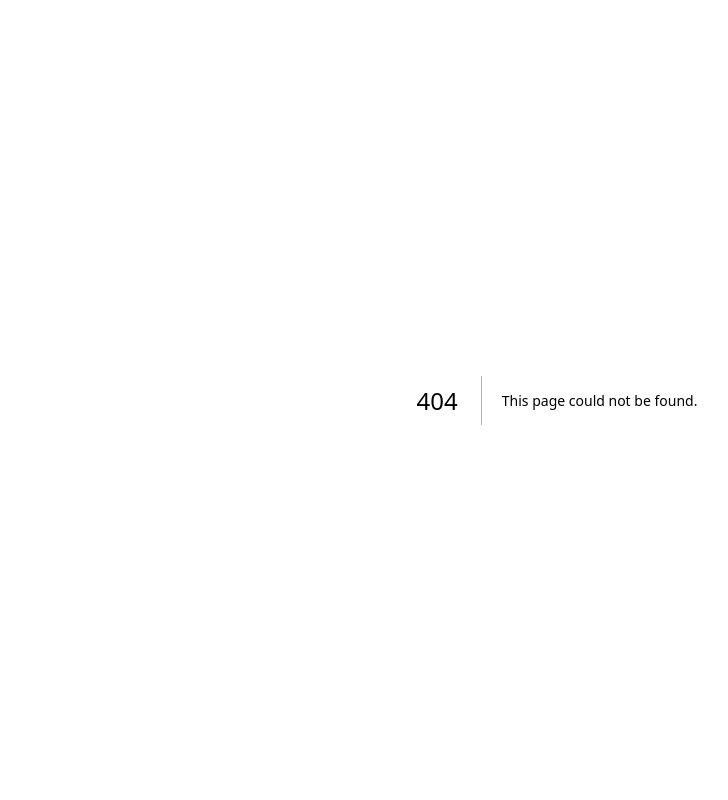
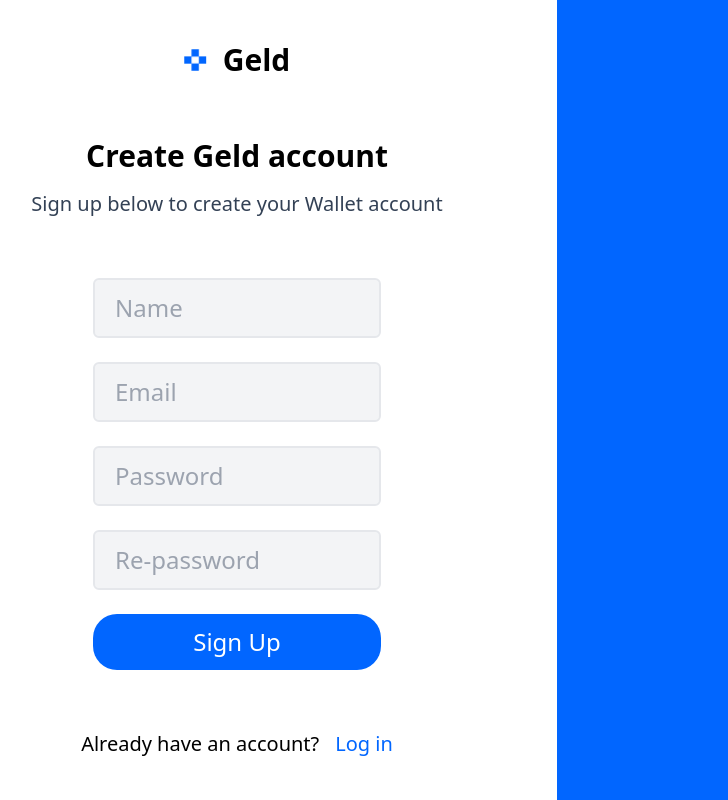
Before and after one commit to Zolushkazz/income-expense, a Next.js app in the folder frontend-income-expense/: page /signupPage in a window 1280 px wide. Before the commit this address had no page. Shown: the whole page, without its empty margins (83-811 px from the left). Built offline with nearby package versions, Linux system fonts and the light colour scheme.

Commit message:
loginSignup done

```diff
--- a/frontend-income-expense/package.json
+++ b/frontend-income-expense/package.json
@@ -9,9 +9,12 @@
     "lint": "next lint"
   },
   "dependencies": {
+    "axios": "^1.6.7",
+    "next": "14.1.0",
     "react": "^18",
     "react-dom": "^18",
-    "next": "14.1.0"
+    "react-icons": "^5.0.1",
+    "router": "^1.3.8"
   },
   "devDependencies": {
     "autoprefixer": "^10.0.1",
--- /dev/null
+++ b/frontend-income-expense/src/components/LoadingEnter.jsx
@@ -0,0 +1,14 @@
+import Image from "next/image";
+import { AiOutlineLoading3Quarters } from "react-icons/ai";
+
+
+export const LoadingEnter = () => {
+  return (
+    <div>
+      <div className="flex items-center gap-4">
+        <Image src="/geldLogo.png" width={44} height={44} alt="" />
+        <h2 className="text-3xl font-bold">Geld</h2>
+      </div>
+    </div>
+  );
+};
--- a/frontend-income-expense/src/components/Login.jsx
+++ b/frontend-income-expense/src/components/Login.jsx
@@ -1,11 +1,47 @@
 import Image from "next/image";
+import axios from "axios";
+import { useRouter } from "next/router";
+import { useState } from "react";
 
 export const Login = () => {
+  const [userData, setUserData] = useState({});
+
+  const { push } = useRouter();
+  const url = "http://localhost:8000/users/login";
+
+  const jumpToPage = () => {
+    push("/signupPage");
+  };
+
+  const handleSubmit = async (e) => {
+    e.preventDefault();
+    try {
+      await axios.post(url, userData).then((res) => {
+
+        if (res.data !== "Email or password is incorrect") {
+          push("/");
+        } else {
+          alert(res.data);
+        }
+      });
+    } catch (error) {
+      console.log(error);
+    }
+  };
+
+  const handleChange = (e) => {
+    const { name, value } = e.target;
+    setUserData({
+      ...userData,
+      [name]: value,
+    });
+  };
+
   return (
     <div className="w-full h-full flex ">
       <div className="flex flex-col gap-[60px] items-center w-1/2 h-full justify-center  ">
         <div className="flex items-center gap-4">
-          <Image src="/geldLogo.png" width={23} height={23} />
+          <Image src="/geldLogo.png" width={23} height={23} alt="" />
           <h2 className="text-2xl font-bold">Geld</h2>
         </div>
         <div className="flex flex-col items-center gap-4">
@@ -14,25 +50,37 @@ export const Login = () => {
             Welcome back, Please enter your details
           </p>
         </div>
-        <div className="flex flex-col w-[30%] gap-4">
+        <div className="flex flex-col w-[45%] gap-4">
           <input
-            className="w-full p-5 border-2 rounded-md bg-gray-100 text-2xl"
+            onChange={handleChange}
+            className="w-full px-5 py-3 border-2 rounded-md bg-gray-100 text-2xl"
+            name="email"
             type="text"
             placeholder="Email"
           />
           <input
-            className="w-full p-5 border-2 rounded-md bg-gray-100 text-2xl"
-            type="text"
+            onChange={handleChange}
+            className="w-full px-5 py-3 border-2 rounded-md bg-gray-100 text-2xl"
+            name="password"
+            type="password"
             placeholder="Password"
           />
         </div>
-        <button className="bg-[#0166FF] w-[30%] p-5 rounded-3xl text-white text-2xl">
+        <button
+          onClick={handleSubmit}
+          className="bg-[#0166FF] w-[45%] px-5 py-3 rounded-3xl text-white text-2xl"
+        >
           Log in
         </button>
 
         <div className="flex gap-4">
           <p className="text-xl">Don't have account</p>
-          <p className="text-[#0166FF] text-xl">Sign up?</p>
+          <p
+            onClick={jumpToPage}
+            className="text-[#0166FF] text-xl cursor-pointer"
+          >
+            Sign up?
+          </p>
         </div>
       </div>
       <div className="bg-[#0166FF] w-1/2 h-full"></div>
--- a/frontend-income-expense/src/components/SignUp.jsx
+++ b/frontend-income-expense/src/components/SignUp.jsx
@@ -0,0 +1,102 @@
+import Image from "next/image";
+import { useState } from "react";
+import { useRouter } from "next/router";
+import axios from "axios";
+
+export const SignUp = () => {
+  const [userData, setUserData] = useState({});
+  const [confirmPass, setConfirmPass] = useState({});
+
+  const { push } = useRouter();
+  const url = "http://localhost:8000/users/signup";
+
+  const jumpToPage = () => {
+    push("/login");
+  };
+
+  const handleChange = (event) => {
+    const { name, value } = event.target;
+
+    setUserData({ ...userData, [name]: value });
+
+    if (name === "password" || name === "rePassword") {
+      setConfirmPass({ ...confirmPass, [name]: value });
+    }
+  };
+
+  const { password, rePassword } = confirmPass;
+  console.log(confirmPass);
+  const handleSubmit = async (e) => {
+    e.preventDefault();
+    if (password !== rePassword) return alert("Pass buruu");
+    try {
+      await axios.post(url, userData);
+      push("/login ");
+    } catch (error) {
+      console.log(error);
+    }
+  };
+
+  return (
+    <form className="w-full h-full flex">
+      <div className="flex flex-col gap-[60px] items-center w-1/2 h-full justify-center  ">
+        <div className="flex items-center gap-4">
+          <Image src="/geldLogo.png" width={23} height={23} alt="" />
+          <h2 className="text-3xl font-bold">Geld</h2>
+        </div>
+        <div className="flex flex-col items-center gap-4">
+          <h3 className="text-3xl font-bold">Create Geld account</h3>
+          <p className="text-[#334155] text-xl">
+            Sign up below to create your Wallet account
+          </p>
+        </div>
+        <div className="flex flex-col w-[45%] gap-6">
+          <input
+            onChange={handleChange}
+            className="w-full px-5 py-3 border-2 rounded-md bg-gray-100 text-2xl"
+            name="name"
+            type="text"
+            placeholder="Name"
+          />
+          <input
+            onChange={handleChange}
+            className="w-full px-5 py-3 border-2 rounded-md bg-gray-100 text-2xl"
+            name="email"
+            type="text"
+            placeholder="Email"
+          />
+          <input
+            onChange={handleChange}
+            className="w-full px-5 py-3 border-2 rounded-md bg-gray-100 text-2xl"
+            name="password"
+            type="password"
+            placeholder="Password"
+          />
+          <input
+            onChange={handleChange}
+            className="w-full px-5 py-3 border-2 rounded-md bg-gray-100 text-2xl"
+            name="rePassword"
+            type="password"
+            placeholder="Re-password"
+          />
+          <button
+            onClick={handleSubmit}
+            className="bg-[#0166FF] w-full px-5 py-3 rounded-3xl text-white text-2xl"
+          >
+            Sign Up
+          </button>
+        </div>
+        <div className="flex gap-4">
+          <p className="text-xl">Already have an account?</p>
+          <p
+            onClick={jumpToPage}
+            className="text-[#0166FF] text-xl cursor-pointer"
+          >
+            Log in
+          </p>
+        </div>
+      </div>
+      <div className="bg-[#0166FF] w-1/2 h-full"></div>
+    </form>
+  );
+};
--- a/frontend-income-expense/src/pages/index.js
+++ b/frontend-income-expense/src/pages/index.js
@@ -1,10 +1,10 @@
 import Image from "next/image";
-import { Login } from "@/components/Login";
+import { LoadingEnter } from "@/components/LoadingEnter";
 
 export default function Home() {
   return (
     <div className="w-[100vw]  h-[100vh]">
-      <Login />
+      <LoadingEnter />
     </div>
   );
 }
--- /dev/null
+++ b/frontend-income-expense/src/pages/loading/index.js
@@ -0,0 +1,3 @@
+export const Loading = () => {
+  return <div></div>;
+};
--- /dev/null
+++ b/frontend-income-expense/src/pages/login/index.js
@@ -0,0 +1,9 @@
+import { Login } from "@/components/Login";
+
+export default function Home() {
+  return (
+    <div className="w-[100vw]  h-[100vh]">
+      <Login />
+    </div>
+  );
+}
--- /dev/null
+++ b/frontend-income-expense/src/pages/signupPage/index.js
@@ -0,0 +1,9 @@
+import { SignUp } from "../../components/SignUp";
+
+export default function Home() {
+  return (
+    <div className="w-[100vw]  h-[100vh]">
+      <SignUp />
+    </div>
+  );
+}
```
Also changed, not shown: 1 other file (tests, documents, lock files or other folders).
